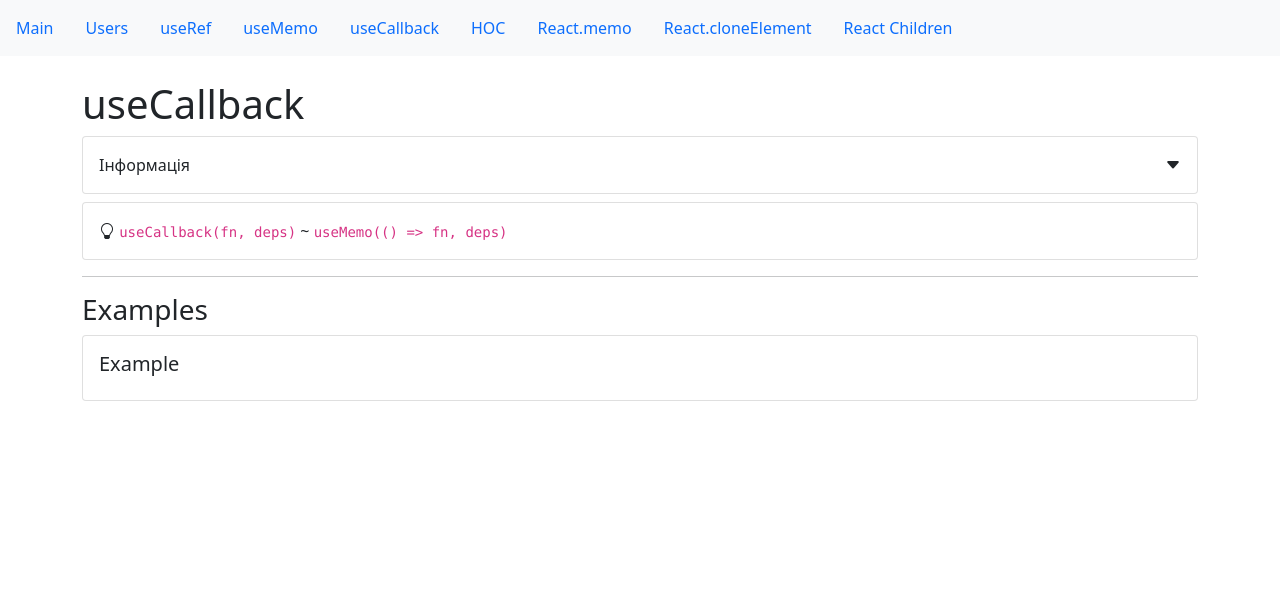
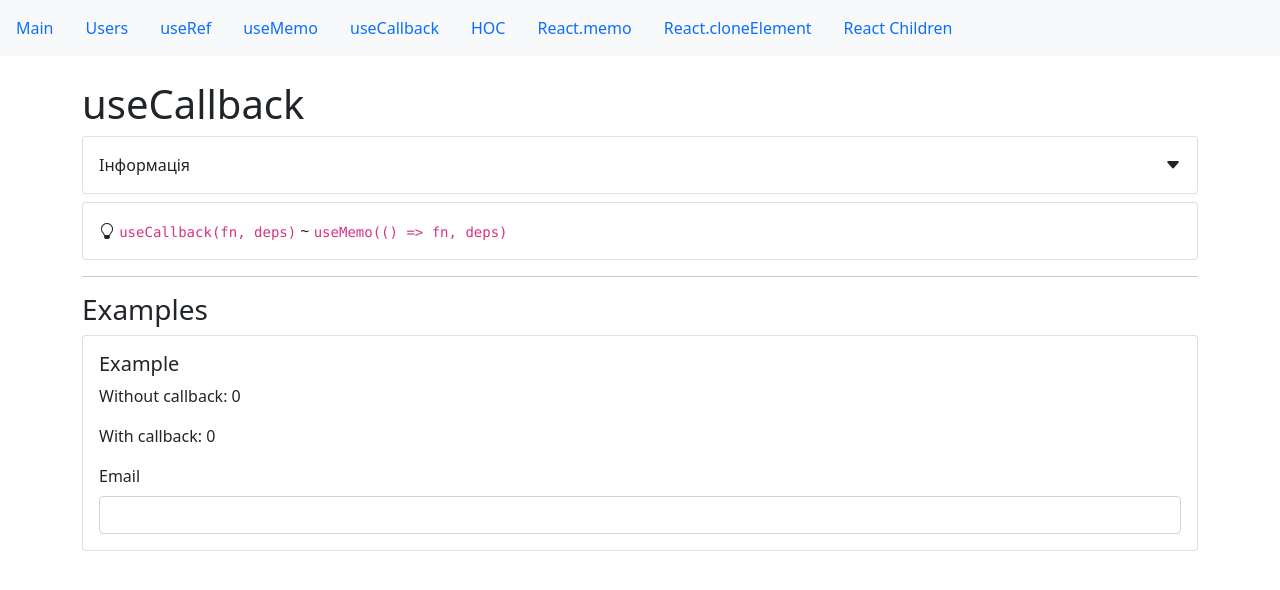
Before and after one commit to YarDol/React-Hooks, a React (Create React App) app: page /useCallback in a window 1280 px wide. Shown: the top 590 px of the page. Built offline with nearby package versions, Linux system fonts and the light colour scheme.

Commit message:
useCallback example

```diff
--- a/src/app/components/examples/useCallback/useCallBackExample.jsx
+++ b/src/app/components/examples/useCallback/useCallBackExample.jsx
@@ -1,11 +1,43 @@
-import React from "react";
+import React, {useCallback, useState, useRef, useEffect} from "react";
 import CardWrapper from "../../common/Card";
 import SmallTitle from "../../common/typografy/smallTitle";
 
 const UseCallBackExample = () => {
+    const [data, setData] = useState({});
+    const withoutCallBack = useRef(0);
+    const withCallBack = useRef(0);
+
+    const handleChange = ({target}) => {
+        setData((prev) => ({...prev, [target.name]: target.value}));
+    }
+    //without CallBack
+    const validateWithoutCallback = (data) => {
+        console.log(data);
+    }
+    useEffect(()=>{
+        withoutCallBack.current++;
+    }, [validateWithoutCallback]);
+
+    //with CallBack
+    const validateWithCallback = useCallback((data) => {
+        console.log(data);
+    }, []);
+    useEffect(()=>{
+        withCallBack.current++;
+    }, [validateWithCallback]) ;
+
+    useEffect(()=>{
+        validateWithoutCallback(data);
+        validateWithCallback(data);
+    }, [data]) ;
+
     return (
         <CardWrapper>
             <SmallTitle>Example</SmallTitle>
+            <p>Without callback: {withoutCallBack.current}</p>
+            <p>With callback: {withCallBack.current}</p>
+            <label className="form-label" htmlFor="email">Email</label>
+            <input onChange={handleChange} value={data.email||""} name="email" className="form-control" id="email" type="email" />
         </CardWrapper>
     );
 };
```
